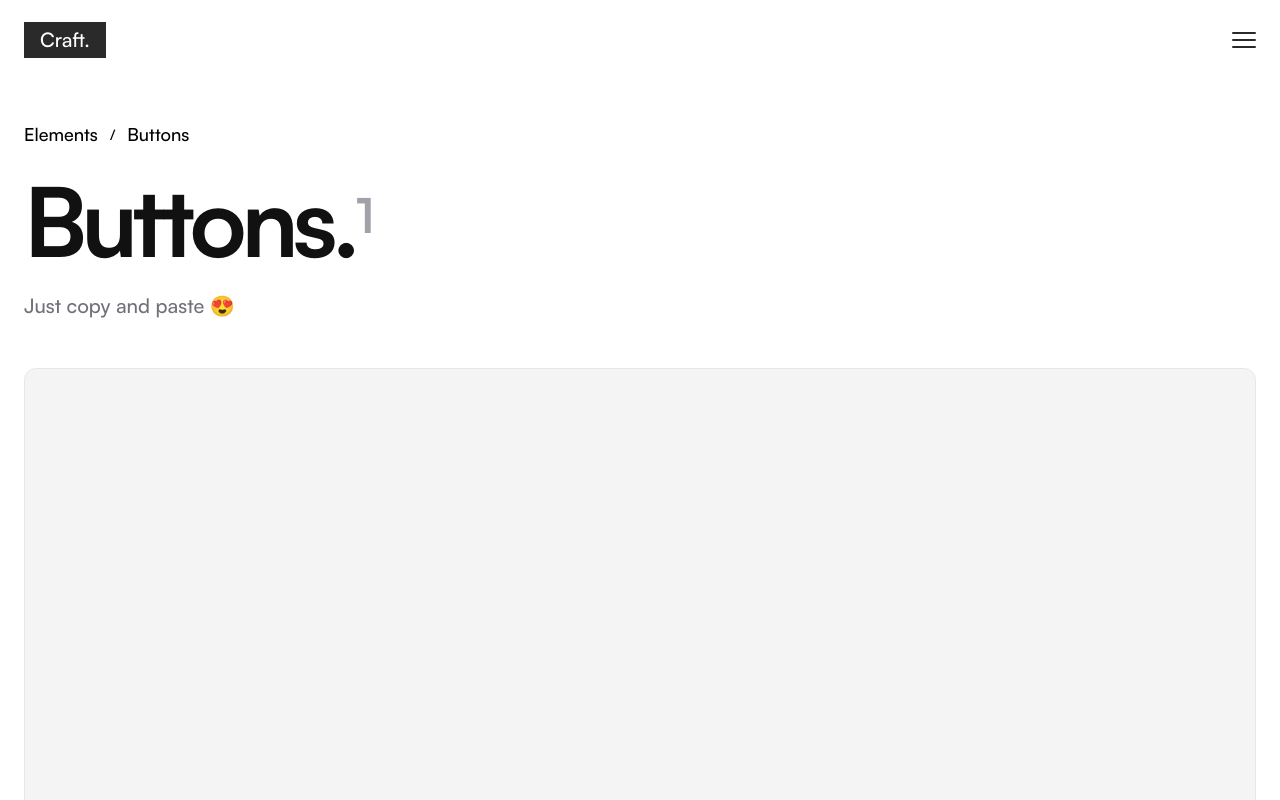
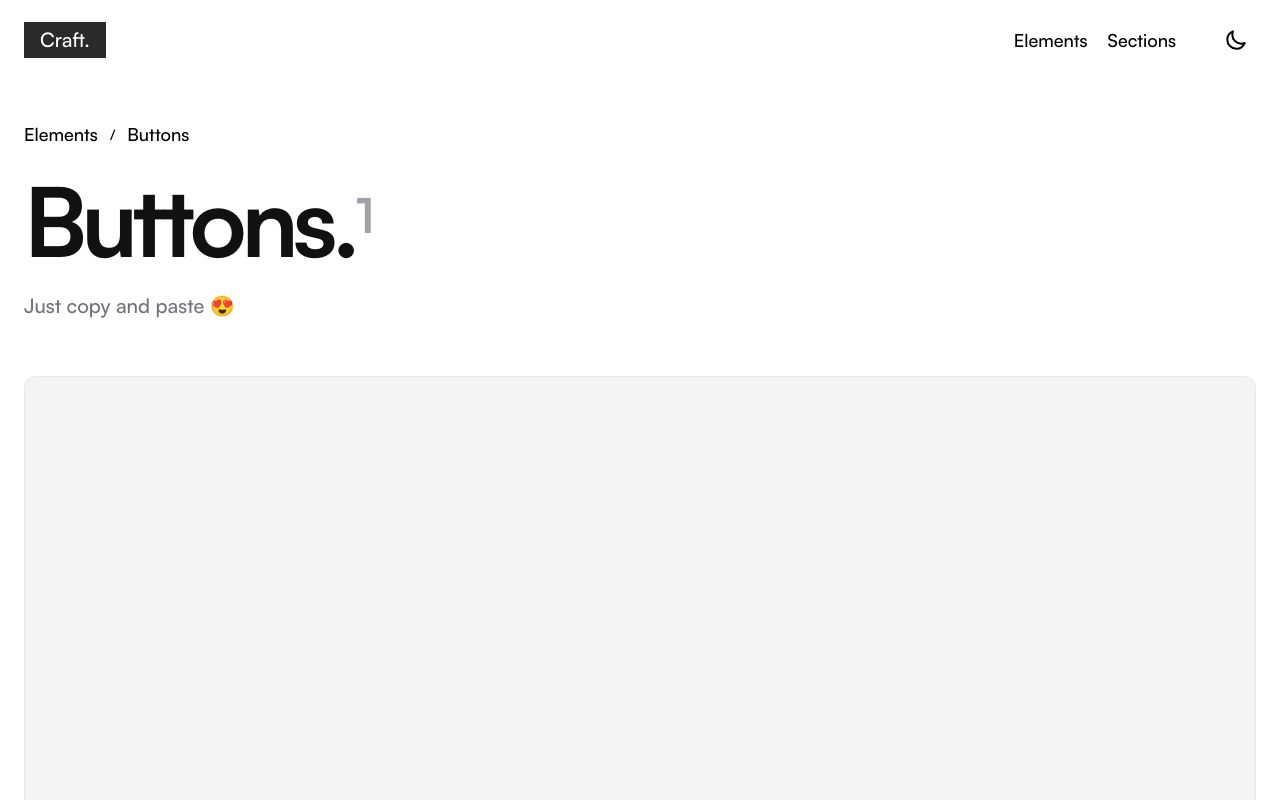
Before and after one commit to Jeff-Maina/craft, a Next.js app: page /elements/buttons in a window 1280 px wide. Shown: the top 800 px of the page. Built offline with nearby package versions, Linux system fonts and the light colour scheme.

Commit message:
Add dark toggle and  navbar for bigger screens

```diff
--- a/src/app/layouts/PageLayout.tsx
+++ b/src/app/layouts/PageLayout.tsx
@@ -23,7 +23,7 @@ const PageLayout: FC<ComponentProps> = ({ children, pageOptions }) => {
       : "/";
 
   return (
-    <main className="p-6 pt-10 flex flex-col min-h-screen max-w-7xl m-auto">
+    <main className="p-6 pt-10 flex flex-col min-h-screen max-w-7xl m-auto gap-14">
       <header className="flex flex-col gap-4 lg:gap-6">
         <div className="font-satoshi-medium flex items-center gap-3 md:text-lg">
           <Link href={`/${path}`}>{category}</Link>{" "}
@@ -31,14 +31,18 @@ const PageLayout: FC<ComponentProps> = ({ children, pageOptions }) => {
           {!isMainPage && page}
         </div>
         <h1 className="font-satoshi-bold text-5xl md:text-6xl lg:text-8xl selection:bg-black selection:text-white text-[#111] tracking-tighter">
-          {page}.<sup className="text-4xl md:text-5xl text-zinc-400">{componentCount}</sup>
+          {page}.
+          <sup className="text-4xl md:text-5xl text-zinc-400">
+            {componentCount}
+          </sup>
         </h1>
-        <p className="font-satoshi-medium text-zinc-500 md:text-lg lg:text-xl">
-          Just copy and paste 😍
-        </p>
+        {!isMainPage && (
+          <p className="font-satoshi-medium text-zinc-500 md:text-lg lg:text-xl">
+            Just copy and paste 😍
+          </p>
+        )}
       </header>
-      <br />
-      <br />
+
       <section>{children}</section>
     </main>
   );
--- a/src/components/Navbar.tsx
+++ b/src/components/Navbar.tsx
@@ -2,6 +2,8 @@
 
 import { useState } from "react";
 import NavMenu from "./NavMenu";
+import Link from "next/link";
+import { DarkModeSvg } from "./Svgs";
 
 const MenuIcon = () => {
   return (
@@ -15,13 +17,13 @@ const MenuIcon = () => {
 
 const Navbar = () => {
   const [isMenuActive, setMenuActive] = useState(false);
-
   const OpenMenu = () => setMenuActive(true);
   const CloseMenu = () => setMenuActive(false);
 
   return (
     <>
-      <nav className="w-full h-20 px-6 flex items-center justify-between">
+      <nav className="w-full h-20 px-6">
+        <div className="flex items-center justify-between w-full h-full m-auto max-w-[90rem] ">
           <div className="flex items-center gap-2">
             <a
               href="/"
@@ -30,12 +32,22 @@ const Navbar = () => {
               Craft.
             </a>
           </div>
+          <div className=" lg:gap-10 items-center flex flex-row-reverse md:flex-row gap-4">
+            <div className="h-full md:flex items-center gap-5 font-satoshi-medium hidden text-lg">
+              <Link href="/elements" className="hover:underline">Elements</Link>
+              <Link href="/sections" className="hover:underline">Sections</Link>
+            </div>{" "}
             <button
               onClick={OpenMenu}
-          className="h-full aspect-square flex items-center justify-end"
+              className="h-full aspect-square flex items-center justify-end md:hidden"
             >
               <MenuIcon />
             </button>
+            <button className="h-full aspect-square grid place-items-center p-2 rounded-full  hover:bg-zinc-100 transition-all duration-200">
+              <DarkModeSvg className="h-[24px] w-[24px]" />
+            </button>
+          </div>
+        </div>
       </nav>
       <NavMenu isMenuActive={isMenuActive} CloseMenu={CloseMenu} />
     </>
--- a/src/components/Svgs.tsx
+++ b/src/components/Svgs.tsx
@@ -1,7 +1,7 @@
 import { FC } from "react";
 
 interface SvgProps {
-    className?: React.ComponentProps<'div'>['className'];
+  className?: React.ComponentProps<"div">["className"];
 }
 
 export const CancelSvg: FC<SvgProps> = ({ className }) => {
@@ -18,10 +18,27 @@ export const CancelSvg: FC<SvgProps> = ({ className }) => {
         </clipPath>
       </defs>
       <g clip-path="url(#a)" transform="matrix(1.25 0 0 -1.25 0 47.5)">
-        <path
-          d="m23.238 18.996 9.883 9.883a3 3 0 1 1-4.242 4.242l-9.883-9.883-9.883 9.883a3 3 0 1 1-4.242-4.243l9.883-9.882-9.907-9.907A3 3 0 0 1 9.09 4.847l9.906 9.906 9.883-9.882A2.992 2.992 0 0 1 31 3.993a3 3 0 0 1 2.121 5.121l-9.883 9.882Z"
-        ></path>
+        <path d="m23.238 18.996 9.883 9.883a3 3 0 1 1-4.242 4.242l-9.883-9.883-9.883 9.883a3 3 0 1 1-4.242-4.243l9.883-9.882-9.907-9.907A3 3 0 0 1 9.09 4.847l9.906 9.906 9.883-9.882A2.992 2.992 0 0 1 31 3.993a3 3 0 0 1 2.121 5.121l-9.883 9.882Z"></path>
       </g>
     </svg>
   );
 };
+
+export const DarkModeSvg: FC<SvgProps> = ({ className }) => {
+  return (
+    <svg
+      xmlns="http://www.w3.org/2000/svg"
+      className={className}
+      viewBox="0 0 24 24"
+      fill="none"
+    >
+      <path
+        d="M3.32031 11.6835C3.32031 16.6541 7.34975 20.6835 12.3203 20.6835C16.1075 20.6835 19.3483 18.3443 20.6768 15.032C19.6402 15.4486 18.5059 15.6834 17.3203 15.6834C12.3497 15.6834 8.32031 11.654 8.32031 6.68342C8.32031 5.50338 8.55165 4.36259 8.96453 3.32996C5.65605 4.66028 3.32031 7.89912 3.32031 11.6835Z"
+        stroke="#000000"
+        stroke-width="2"
+        stroke-linecap="round"
+        stroke-linejoin="round"
+      />
+    </svg>
+  );
+};
```
Lines whose indentation alone changed are shown as unchanged.
